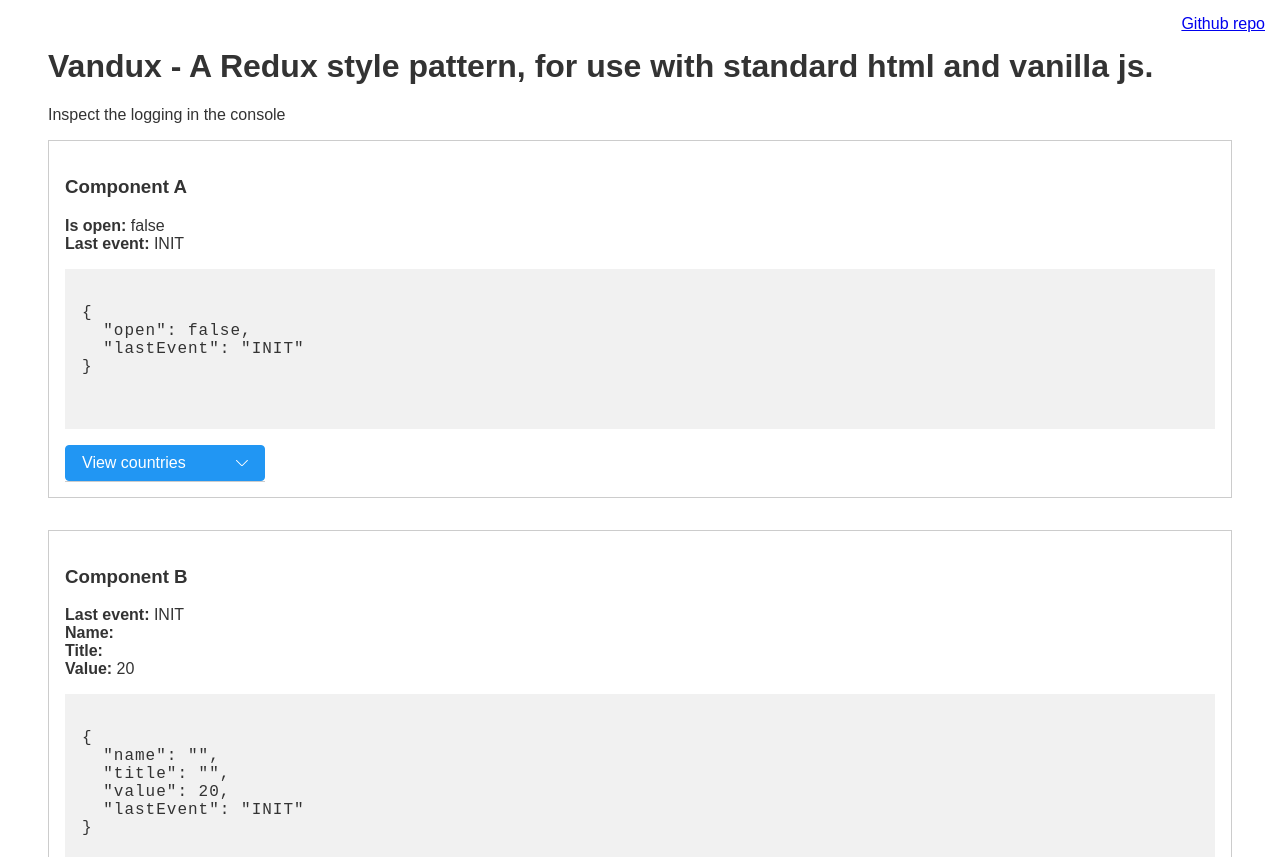
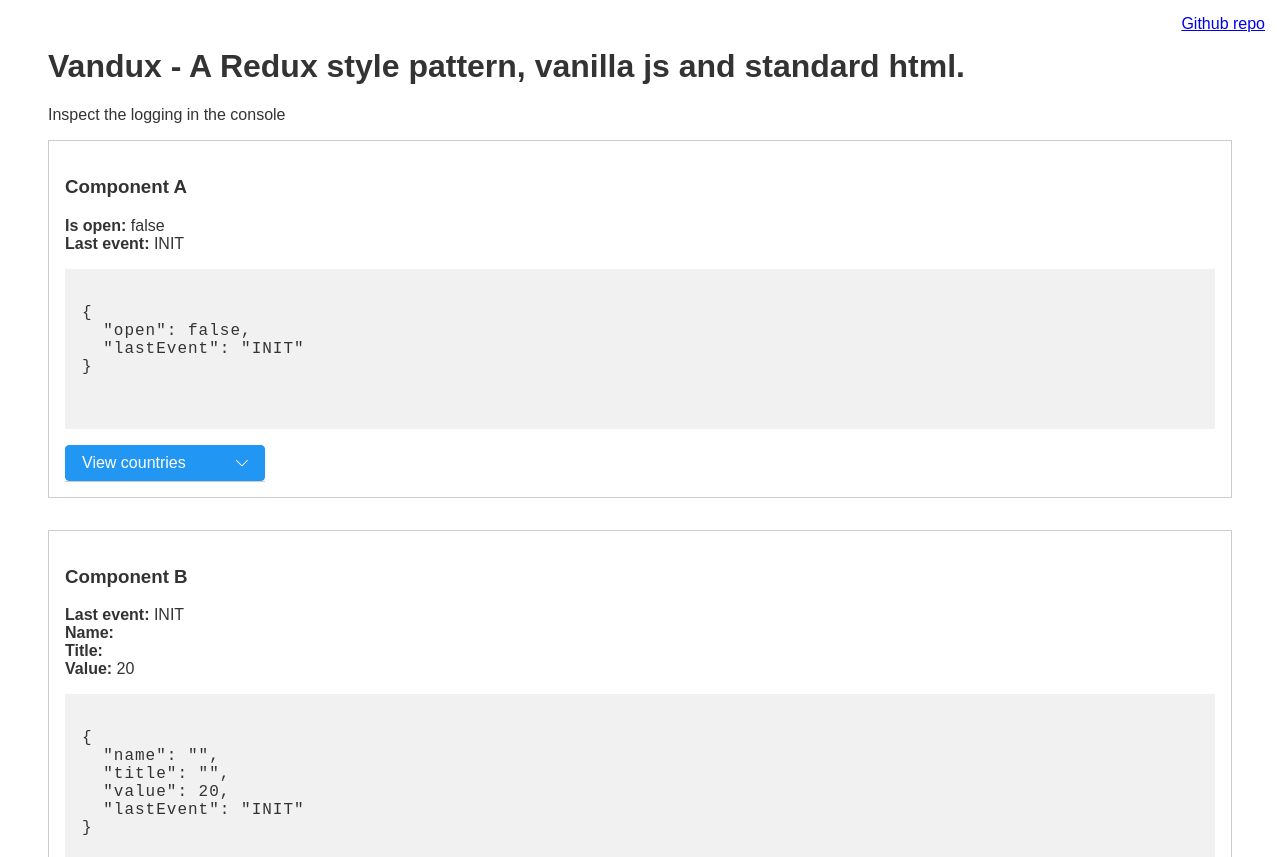
Before and after one commit to benbowes/vandux, a website built with webpack: page dist/index.html in a window 1280 px wide. Shown: the top 857 px of the page. Built offline with nearby package versions, Linux system fonts and the light colour scheme.

Commit message:
Update heading

```diff
--- a/dist/index.html
+++ b/dist/index.html
@@ -11,7 +11,7 @@
   <body>
     <a class="github" href="https://github.com/benbowes/vandux/">Github repo</a>
 
-    <h1>Vandux - A Redux style pattern, for use with standard html and vanilla js.</h1>
+    <h1>Vandux - A Redux style pattern, vanilla js and standard html.</h1>
     <p>Inspect the logging in the console</p>
 
     <!-- Component A -->
```
